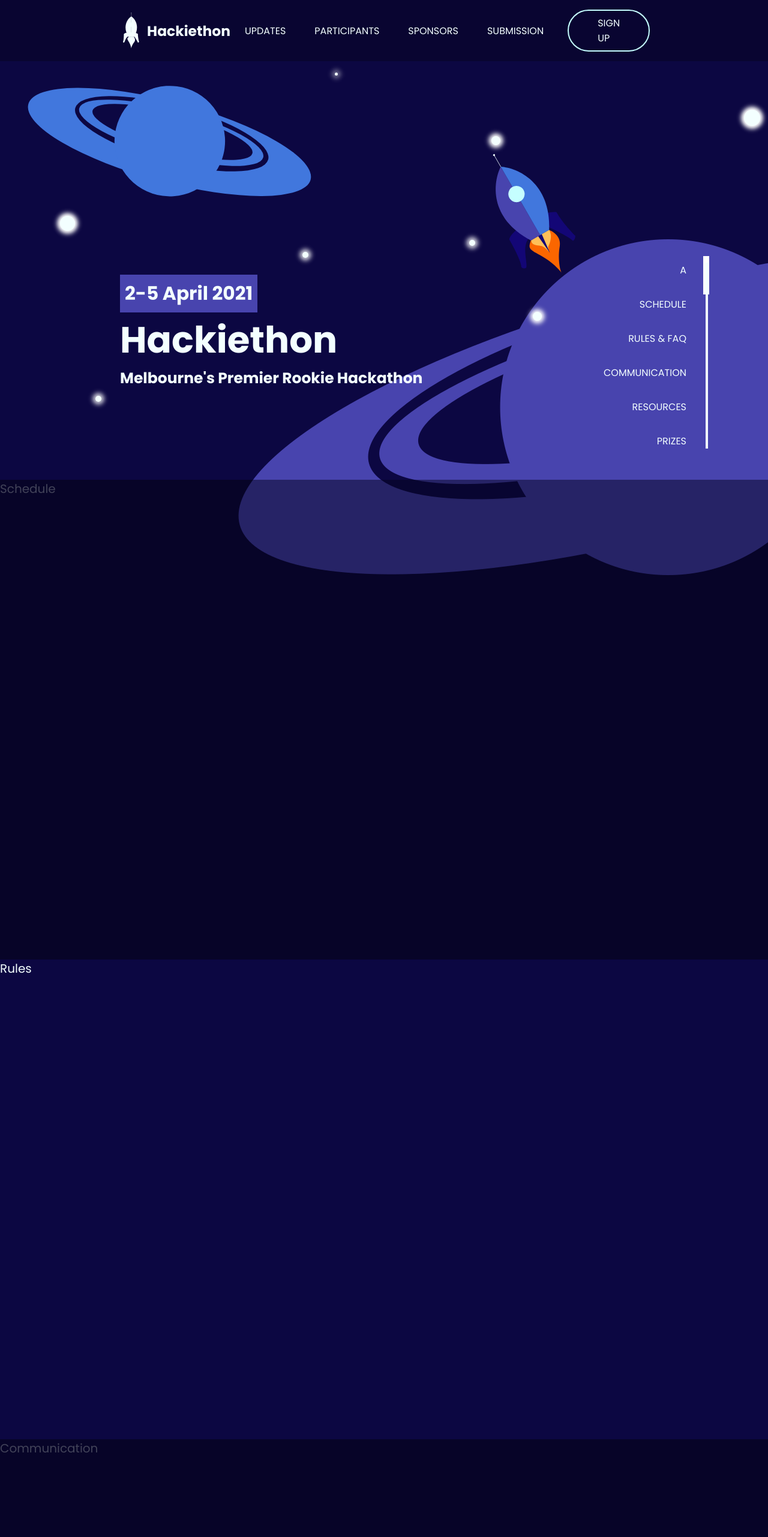
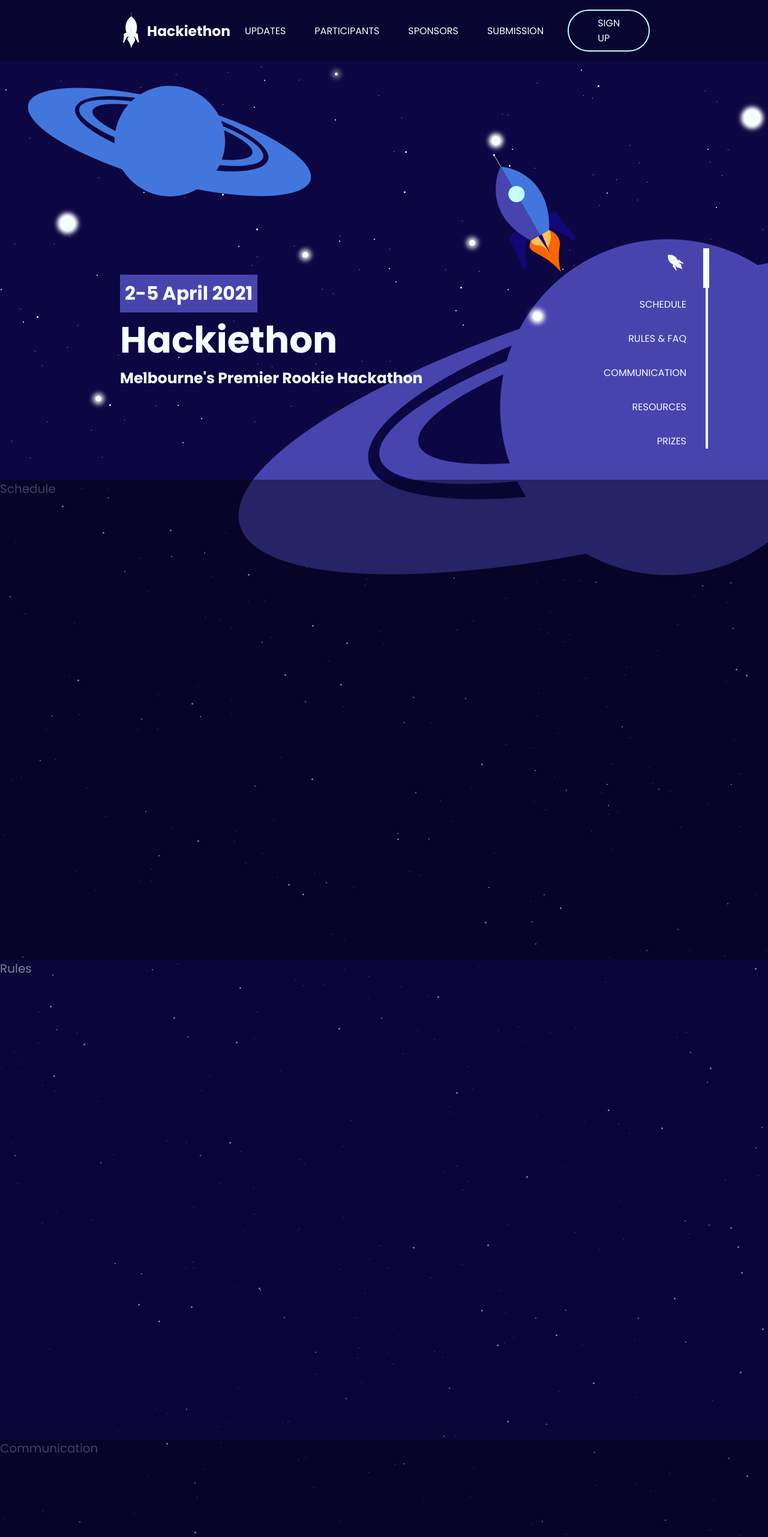
Before and after one commit to HackMelbourne/HackiethonWebsite, a React (Create React App) app: page / in a window 1280 px wide. Shown: the top 2563 px of the page at 60% size. Built offline with nearby package versions, Linux system fonts and the light colour scheme.

Commit message:
added starry background and rocket logo on scroll

```diff
--- a/src/components/Scroll/Scroll.module.scss
+++ b/src/components/Scroll/Scroll.module.scss
@@ -1,7 +1,4 @@
 @import "../../styles/styles.scss";
-
-.scroll {
-}
 
 .thumb {
   position: relative;
@@ -16,6 +13,9 @@
   border-right: 4px solid $primary-white;
   text-align: right;
   font-size: $font-size-1;
+  a > img {
+      margin: 0;
+  }
   a {
     // make each anchor "start on a new line"
     display: block;
--- a/src/components/Scroll/Scroll.tsx
+++ b/src/components/Scroll/Scroll.tsx
@@ -1,5 +1,6 @@
 import { useEffect, useRef, useState } from "react";
 import styles from "./Scroll.module.scss";
+import rocket from "../../assets/rocket-white-45.svg"
 
 interface Props {
   pageHeight: number;
@@ -42,20 +43,20 @@ const Scroll = ({ pageHeight }: Props) => {
 
   // when a link is clicked the screen smooth scrolls to that part of the page
   return (
-    <nav className={styles.scroll}>
+    <nav>
       <div
         style={{
           position: "relative",
           left: "2px",
           // this is close enough, maybe using rems would be better?
-          top: `${85 + (scrollPosition / pageHeight) * scrollBarHeight}px`,
+          top: `${96 + (scrollPosition / pageHeight) * scrollBarHeight}px`,
           borderRight: "10px solid #ffffff",
-          height: "4rem",
+          height: "4.1rem",
           zIndex: -1,
         }}
       />
       <div className={styles.links} ref={ref}>
-        <a href="#home">A</a>
+        <a href="#home"><img src={rocket} height="40px" alt="rocket" /></a>
         <a href="#schedule">SCHEDULE</a>
         <a href="#rules">RULES &amp; FAQ</a>
         <a href="#communication">COMMUNICATION</a>
--- a/src/components/SpaceScene/SpaceScene.module.scss
+++ b/src/components/SpaceScene/SpaceScene.module.scss
@@ -17,6 +17,18 @@
   position: absolute;
 }
 
+@function multiple-box-shadow ($n) {
+  $value: '#{random(4000)}px #{random(6000)}px #FFF';
+  @for $i from 2 through $n {
+    $value: '#{$value} , #{random(4000)}px #{random(6000)}px #FFF';
+  }
+  @return unquote($value)
+}
+
+$shadows-small:  multiple-box-shadow(3000);
+$shadows-medium: multiple-box-shadow(1000);
+$shadows-large:  multiple-box-shadow(600);
+
 // what does it mean to be a star?
 // It is to be rounded, white, while casting a white shadow
 @mixin star {
@@ -27,6 +39,33 @@
     0px -4px 10px #ffffff,
     4px 0px 10px #ffffff,
     0px 4px 10px #ffffff;
+}
+
+.stars1 {
+  @include star;
+  width: 1px;
+  height: 1px;
+  border-radius: 100%;
+  // background: transparent;
+  box-shadow: $shadows-small;
+}
+
+.stars2 {
+  @include star;
+  width: 2px;
+  height: 2px;
+  border-radius: 100%;
+  // background: transparent;
+  box-shadow: $shadows-medium;
+}
+
+.stars3 {
+  @include star;
+  width: 3px;
+  height: 3px;
+  border-radius: 100%;
+  // background: transparent;
+  box-shadow: $shadows-large;
 }
 
 .star1 {
--- a/src/components/SpaceScene/SpaceScene.tsx
+++ b/src/components/SpaceScene/SpaceScene.tsx
@@ -16,6 +16,9 @@ const SpaceScene = () => {
       <div className={styles.planet2}>
         <img src={planet2} alt="blue planet" />
       </div>
+      <div className={styles.stars1}></div>
+      <div className={styles.stars2}></div>
+      <div className={styles.stars3}></div>
       <div className={styles.star1} />
       <div className={styles.star2} />
       <div className={styles.star3} />
--- a/src/pages/Home/Home.module.scss
+++ b/src/pages/Home/Home.module.scss
@@ -2,13 +2,13 @@
 
 @mixin page {
   background-color: $primary-dark;
+  opacity: 50%;
   font-size: $font-size-2;
   height: 100vh;
 }
 
 @mixin darker {
   filter: brightness(50%);
-  opacity: 50%;
   z-index: 10;
 }
 
```
Also changed, not shown: src/assets/rocket-white-45.svg (added).
